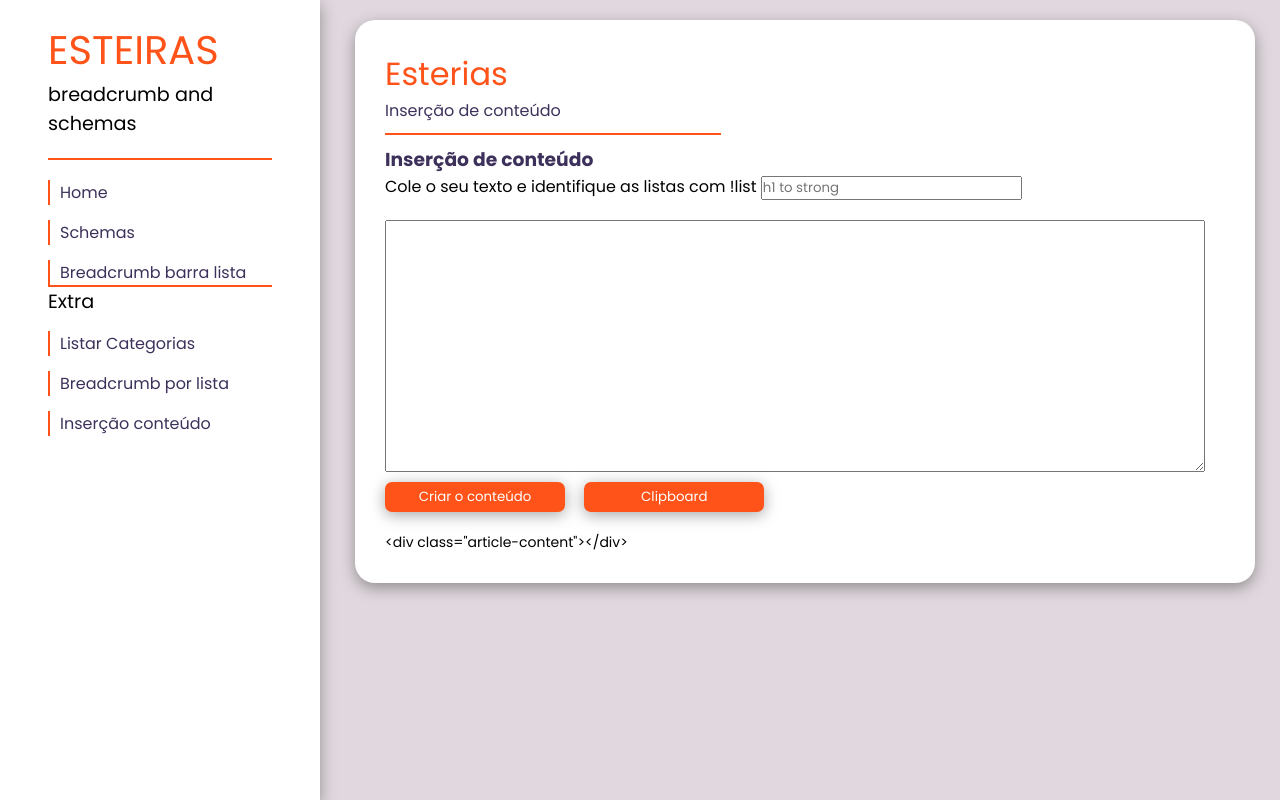
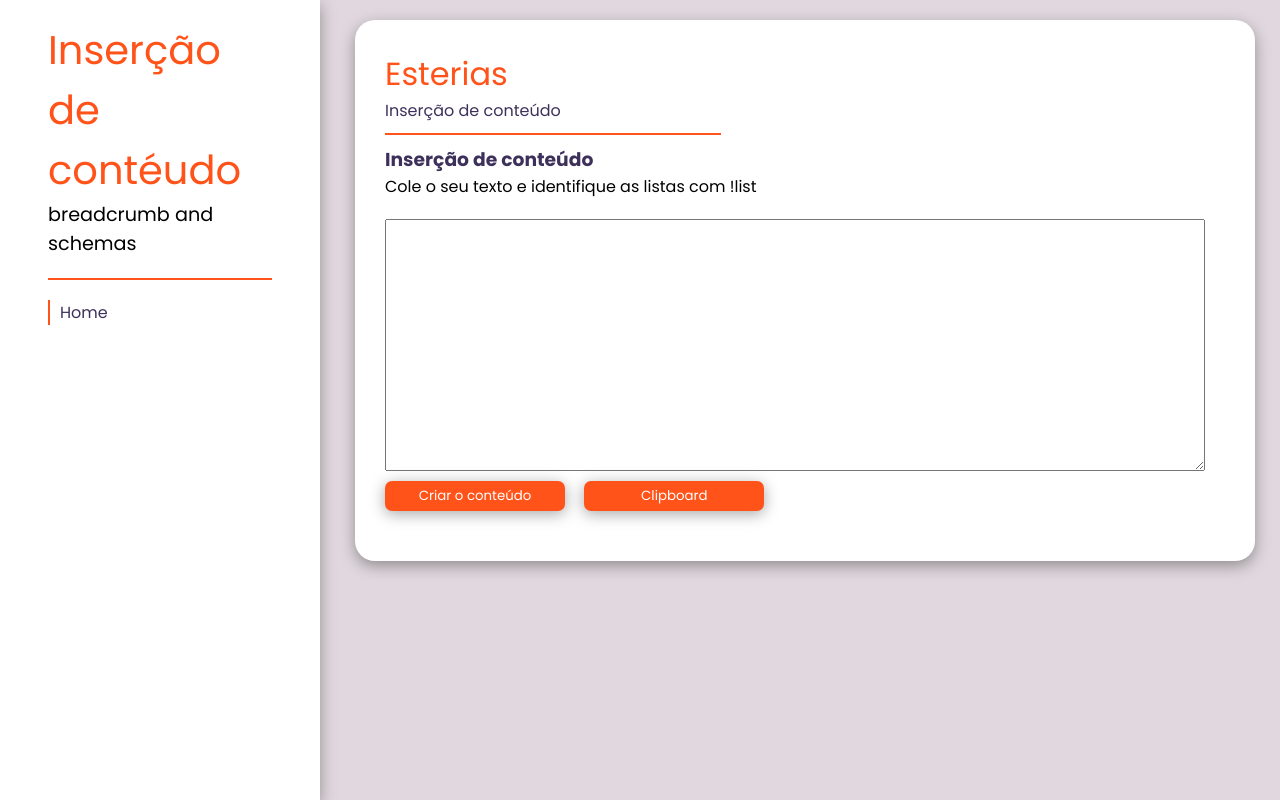
Before and after one commit to yRodrigoRolim/insersao-conteudo-solucs, a plain HTML site: page index.html in a window 1280 px wide. Both pictures are taken after a click on the button "Criar o conteúdo". Drawn offline with Linux system fonts and the light colour scheme.

Commit message:
Update index.html

```diff
--- a/index.html
+++ b/index.html
@@ -9,19 +9,12 @@
 <body>
     <aside>
         <div>
-            <h1>ESTEIRAS</h1>
+            <h1>Inserção de contéudo</h1>
             <p>breadcrumb and schemas</p>
             <div class="orange-line"></div>
             <nav>
                 <ul>
                     <li><a href="index.php">Home</a></li>
-                    <li><a href="all-schema.php">Schemas</a></li>
-                    <li><a href="breadcrumb-unico-pag.php">Breadcrumb barra lista</a></li>
-                    <div class="orange-line" style="margin: 0;"></div>
-                    <p>Extra</p>
-                    <li><a href="listar-categoria-pag.php">Listar Categorias</a></li>
-                    <li><a href="criar-breadcrumb-pag.php">Breadcrumb por lista</a></li>
-                    <li><a href="insercao-conteudo-pag.php">Inserção conteúdo</a></li>
                 </ul>
             </nav>
         </div>
@@ -38,7 +31,7 @@
             <div>
                 <form method="post">
                     <label for="texto_da_textarea">Cole o seu texto e identifique as listas com !list</label>
-                    <input type="text" name="strong" placeholder="h1 to strong">
+
                     <div style="display: flex; margin-top: 20px;">
                         <textarea id="texto_da_textarea" name="texto_da_textarea" rows="12" required style="width: 100%; margin-right: 20px;"></textarea>
                     </div>
@@ -56,7 +49,7 @@
         function criartexto() {
             const texto = document.getElementById('texto_da_textarea').value;
             const linhas = texto.split("\n");
-            let html = '<div class="article-content">';
+            let html = '';
             let emLista = false;
             let paragrafoAdicionado = false;
 
@@ -78,16 +71,10 @@
                     if (linha.length < 70 && linha.length > 2) {
                         html += '<h2>' + linha + '</h2>';
                     } else if (linha.length > 70) {
-                        const h1strong = document.getElementsByName('strong')[0].value;
-                        const linhaSubstituida = linha.replace(h1strong, "<strong>" + h1strong + "</strong>");
-                        const linhaFinal = linhaSubstituida;
 
-                        html += '<p>' + linhaFinal + '</p>';
+                        html += '<p>' + linha + '</p>';
 
-                        if (!paragrafoAdicionado) {
-                            html += '<details class="webktbox"><summary onclick="toggleDetails()"></summary>';
-                                paragrafoAdicionado = true;
-                        }
+
                     }
                 }
             });
@@ -96,10 +83,7 @@
     if (emLista) {
         html += '</ul>';
     }
-    if (paragrafoAdicionado) {
-        html += '</details>';
-    }
-    html += '</div>';
+
 
     // Adiciona o HTML gerado à div para exibição
     const contentDiv = document.getElementById('conteudoParaCopiar');
```
